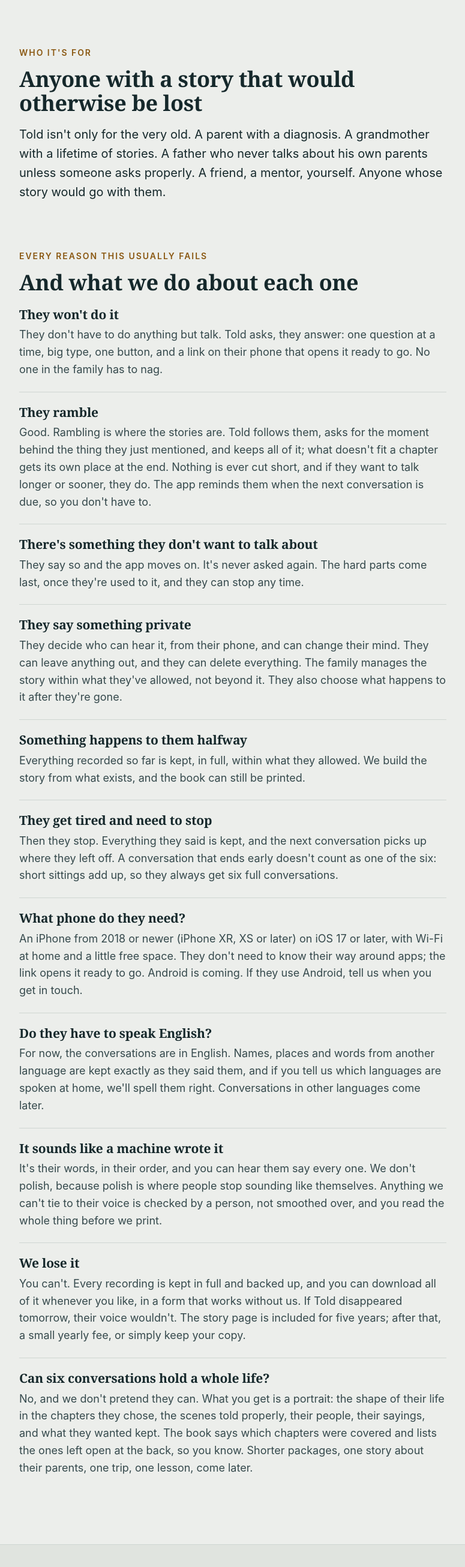
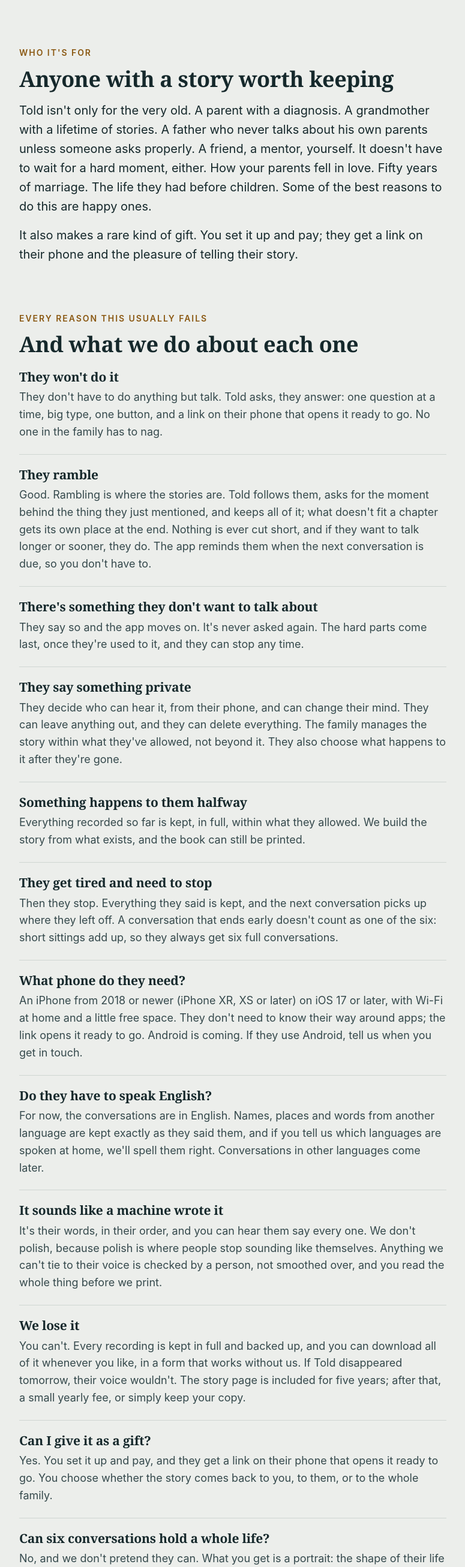
Before and after one commit to keny369/told, a plain HTML site: page index.html in a window 1280 px wide. Shown: the part 7651-10263 px from the top of the page at 60% size, without its empty margins (252-1027 px from the left). Drawn offline with Linux system fonts and the light colour scheme.

Commit message:
Joy and gift on the page, five-hour counting bound in the terms

```diff
--- a/index.html
+++ b/index.html
@@ -401,8 +401,9 @@
 
 <section class="narrow who">
   <div class="eyebrow">Who it's for</div>
-  <h2 style="margin-top:12px">Anyone with a story that would otherwise be lost</h2>
-  <p>Told isn't only for the very old. A parent with a diagnosis. A grandmother with a lifetime of stories. A father who never talks about his own parents unless someone asks properly. A friend, a mentor, yourself. Anyone whose story would go with them.</p>
+  <h2 style="margin-top:12px">Anyone with a story worth keeping</h2>
+  <p>Told isn't only for the very old. A parent with a diagnosis. A grandmother with a lifetime of stories. A father who never talks about his own parents unless someone asks properly. A friend, a mentor, yourself. It doesn't have to wait for a hard moment, either. How your parents fell in love. Fifty years of marriage. The life they had before children. Some of the best reasons to do this are happy ones.</p>
+  <p>It also makes a rare kind of gift. You set it up and pay; they get a link on their phone and the pleasure of telling their story.</p>
 </section>
 
 <section class="narrow faq">
@@ -449,6 +450,10 @@
     <p>You can't. Every recording is kept in full and backed up, and you can download all of it whenever you like, in a form that works without us. If Told disappeared tomorrow, their voice wouldn't. The story page is included for five years; after that, a small yearly fee, or simply keep your copy.</p>
   </div>
   <div class="q">
+    <h3>Can I give it as a gift?</h3>
+    <p>Yes. You set it up and pay, and they get a link on their phone that opens it ready to go. You choose whether the story comes back to you, to them, or to the whole family.</p>
+  </div>
+  <div class="q">
     <h3>Can six conversations hold a whole life?</h3>
     <p>No, and we don't pretend they can. What you get is a portrait: the shape of their life in the chapters they chose, the scenes told properly, their people, their sayings, and what they wanted kept. The book says which chapters were covered and lists the ones left open at the back, so you know. Shorter packages, one story about their parents, one trip, one lesson, come later.</p>
   </div>
```
Also changed, not shown: terms.html (+1 -1 lines).
